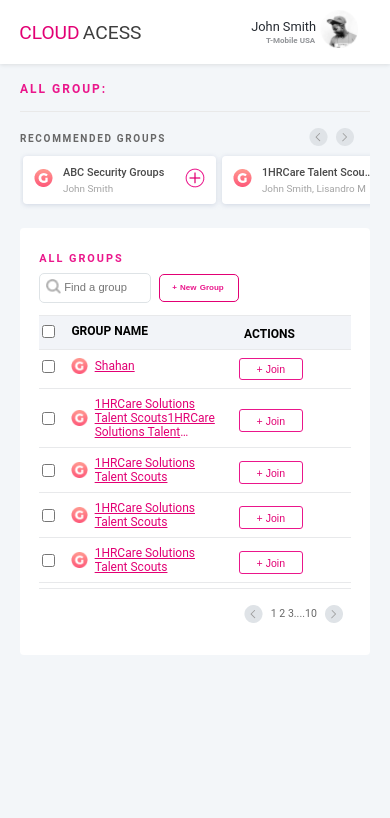
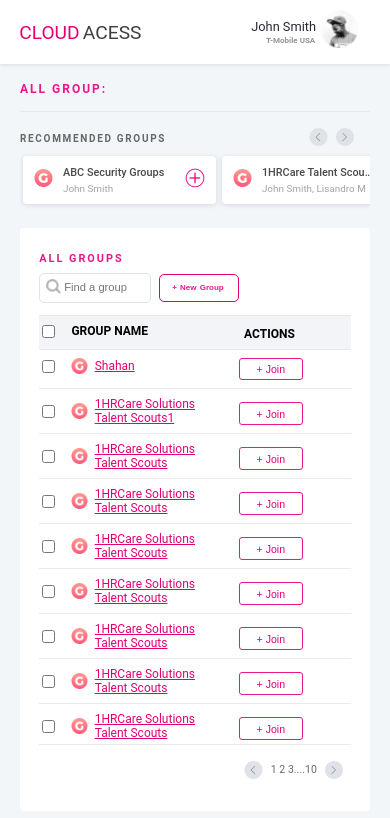
Before and after one commit to shahan12/Zeplin, a plain HTML site: page index.html in a window 390 px wide. Drawn offline with nearby package versions, Linux system fonts and the light colour scheme.

Commit message:
After Css Fx

```diff
--- a/index.css
+++ b/index.css
@@ -19,7 +19,7 @@
     font-family: Roboto, sans-serif;
     background-color: #f3f6f9;
     width: 100%;
-    height: 100%;
+    height: 100vh;
   }
   .cloud{
     color: #e20074;
@@ -459,6 +459,7 @@
   table {
     border-collapse: collapse;
     border-spacing: 0;
+    height: calc(100vh - 30rem);
   }
 
   thead,
@@ -478,7 +479,7 @@
 
   tbody {
     display: block;
-    height: 20rem;
+    height: calc(100vh - 28rem);
     overflow: scroll;
     border-bottom: solid 1px #e8e9eb;
     border-top: solid 1px #e8e9eb;
@@ -733,15 +734,13 @@
       height: 100%;
     }
   }
-  @media only screen and (min-height: 666px) {
-    tbody{
-        height: 15rem;
-    }
-  }
+
+
   @media only screen and (min-height: 420px) {
     .header{
         padding: 0.5rem 1.7rem 0.5rem 1.2rem;
     }
+
   }
   @media only screen and (min-width: 1024px) {
     .abovetable{
@@ -804,7 +803,7 @@
     }
   }
 
-  @media only screen and (max-width: 430px) {
+  @media only screen and (max-width: 585px) {
 
     .logo{
       display: none;
@@ -849,7 +848,7 @@
       overflow-y: hidden;
     }
     tbody{
-      overflow-y: hidden;
+      overflow-y: scroll;
     }
     .sidebar{
       display: none;
@@ -927,7 +926,7 @@
       overflow-y: hidden;
     }
     tbody{
-      overflow-y: hidden;
+      overflow-y: scroll;
     }
     .sidebar{
       display: none;
--- a/index.html
+++ b/index.html
@@ -267,10 +267,9 @@
                       alt=""
                       class="groupLogotable"
                     />
-                    <!-- --------------------------------------------ABC-----------------------------------------------------------------------  -->
+
                     <a href="#" class="groupNameLink">
-                      1HRCare Solutions Talent Scouts1HRCare Solutions Talent Scouts1HRCare Solutions Talent Scouts1HRCare Solutions Talent Scouts
-                      <span class="tooltiptext">Tooltip text</span>
+                      1HRCare Solutions Talent Scouts1
                     </a>
 
                       </span
```
